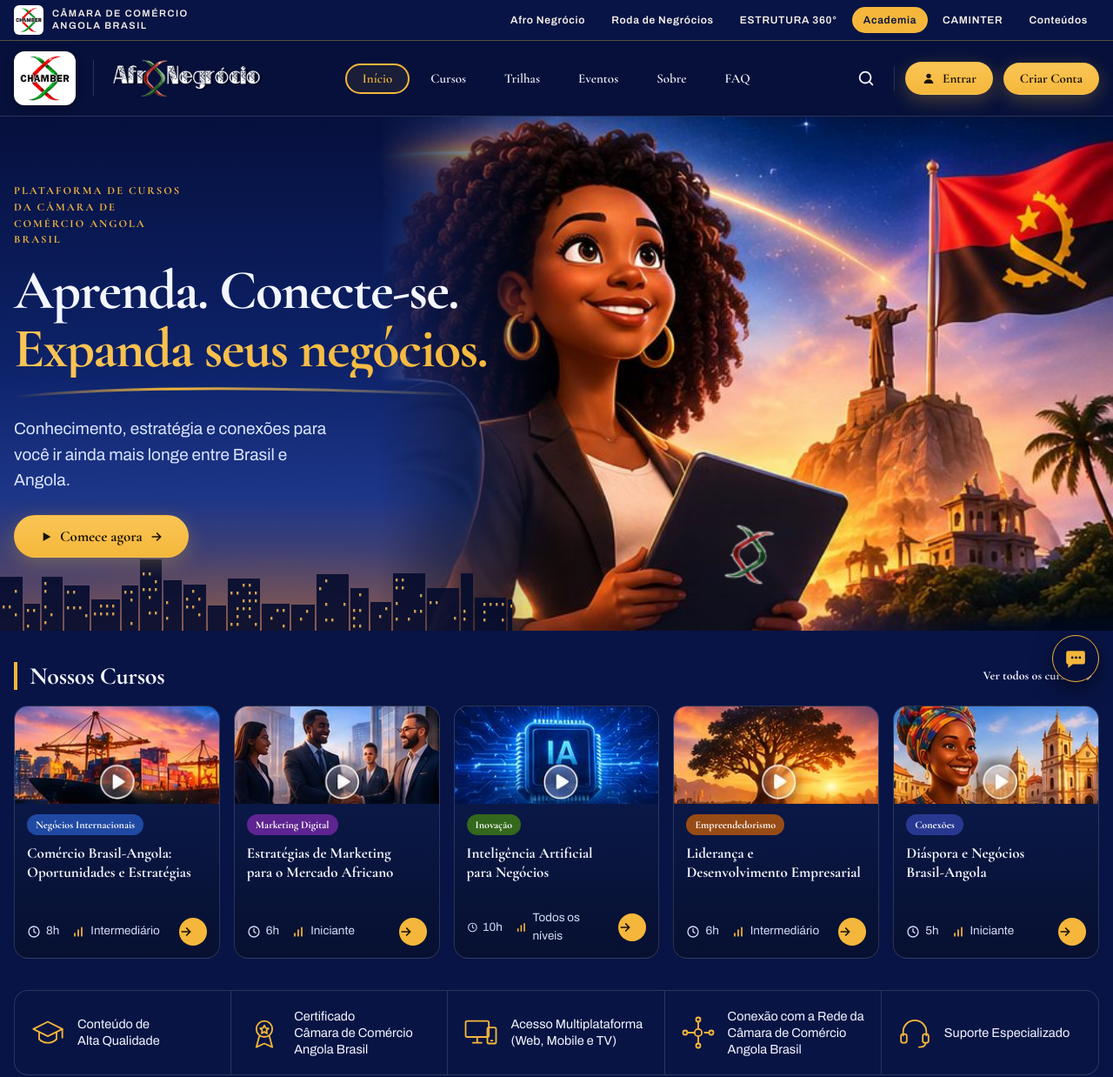
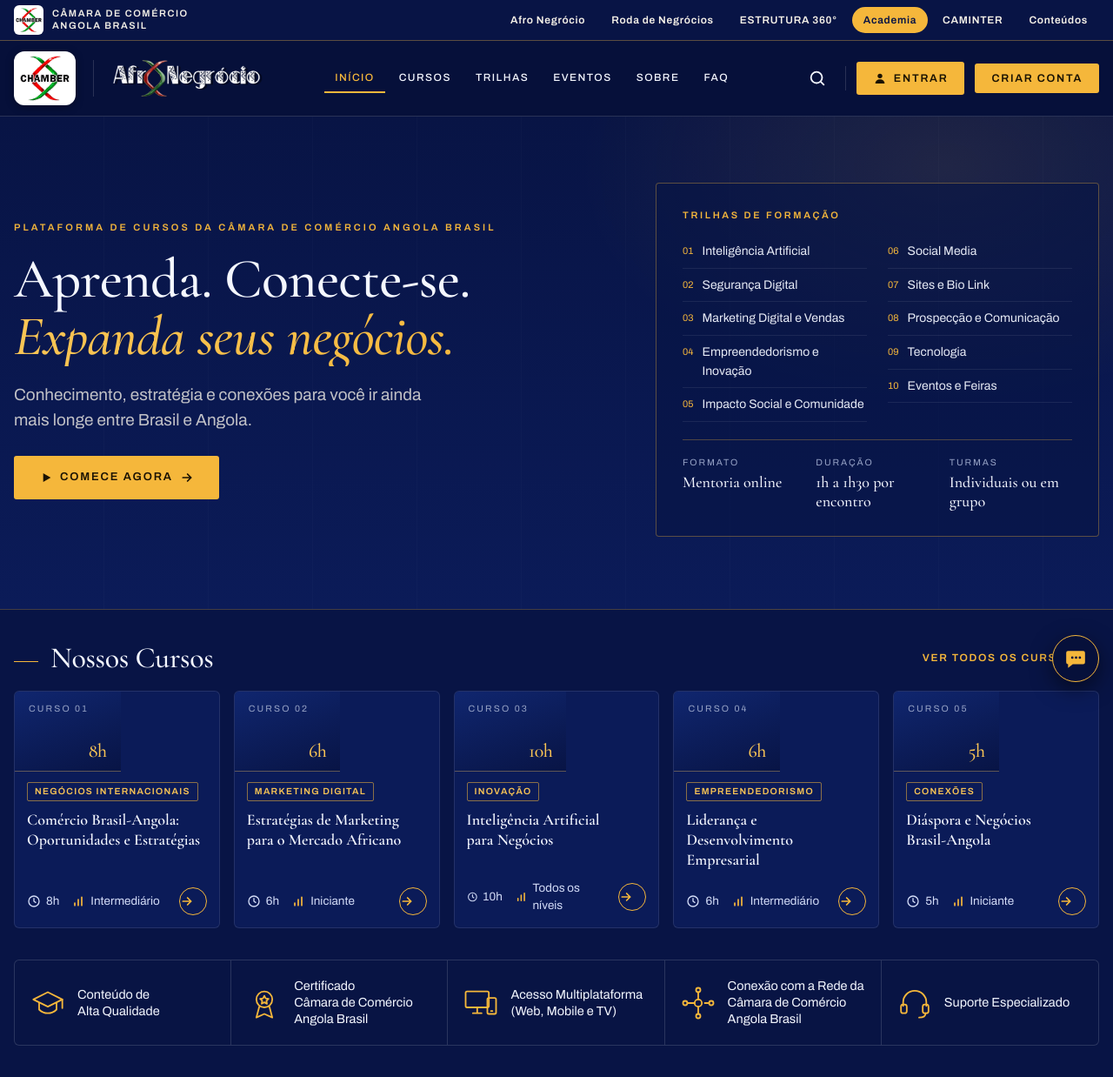
Before and after one commit to AngolaBrasil/ccab-ecossistema, a plain HTML site: page academia/index.html in a window 1280 px wide. Shown: the top 1238 px of the page at 87% size. Drawn offline with nearby package versions, Linux system fonts and the light colour scheme.

Commit message:
Academia com visual institucional, sem ilustrações
Co-Authored-By: Claude Opus 5.5 <noreply@anthropic.com>
Claude-Session: https://claude.ai/code/session_01AYGoUqsLTVEej2s1AkZMRs

```diff
--- a/academia/index.html
+++ b/academia/index.html
@@ -285,6 +285,57 @@ section[id]{scroll-margin-top:108px}
 </div></nav>
 <style id="ccab-identidade">h1,h2,h3,h4{letter-spacing:-.005em}:root{--bg:#081445;--bg-2:#0B1B58;--panel:#0F2366;--panel-2:#10266F;--gold-2:#FAC555;--muted:#B4BEDA}h1,h2,h3{font-weight:600}</style>
 <style id="ccab-a11y">.txt .tag{background-image:linear-gradient(rgba(0,0,0,.32),rgba(0,0,0,.32))}button[data-open] .body .tag{background-image:linear-gradient(rgba(0,0,0,.32),rgba(0,0,0,.32))}</style>
+<style id="acad-pro">
+/* Academia: tom institucional (sem ilustrações, paleta sóbria) */
+.hero{background:radial-gradient(ellipse 55% 80% at 85% 10%,rgba(245,183,59,.10),transparent 60%),linear-gradient(180deg,#081445 0%,#0B1B58 100%)!important;border-bottom:1px solid rgba(245,183,59,.25)}
+.hero::before{content:"";position:absolute;inset:0;z-index:-1;opacity:.5;background:repeating-linear-gradient(90deg,transparent 0 119px,rgba(255,255,255,.035) 119px 120px)}
+.hero-art,#skyline,.swoosh{display:none!important}
+.hero .wrap{display:grid;grid-template-columns:minmax(0,1.15fr) minmax(0,.85fr);gap:48px;align-items:center}
+.hero h1{font-weight:500!important;letter-spacing:-.01em!important;font-size:clamp(38px,5vw,66px)!important;margin:18px 0 18px!important}
+.hero h1 em{font-style:italic!important}
+.hero p{color:rgba(245,241,232,.78)!important;max-width:44ch!important}
+.eyebrow{font-family:var(--font-body)!important;font-weight:600!important;font-size:11px!important;letter-spacing:.28em!important;max-width:none!important}
+.hero-panel{border:1px solid rgba(245,183,59,.35);background:rgba(8,20,69,.6);padding:28px 30px;border-radius:4px}
+.hp-k{display:block;font-size:11px;font-weight:600;letter-spacing:.24em;text-transform:uppercase;color:var(--gold);margin-bottom:14px}
+.hero-panel ol{list-style:none;margin:0;padding:0;columns:2;column-gap:24px}
+.hero-panel li{break-inside:avoid;display:flex;gap:10px;padding:8px 0;border-bottom:1px solid rgba(255,255,255,.08);font-size:14px;color:#E6EAF5}
+.hero-panel li span{font-size:11px;color:var(--gold);padding-top:2px;font-variant-numeric:tabular-nums}
+.hero-panel dl{display:grid;grid-template-columns:repeat(3,minmax(0,1fr));gap:12px;margin:20px 0 0;padding-top:18px;border-top:1px solid rgba(245,183,59,.3)}
+.hero-panel dt{font-size:10.5px;letter-spacing:.18em;text-transform:uppercase;color:#97A3C6}
+.hero-panel dd{margin:4px 0 0;font-family:var(--font-display);font-size:18px;font-weight:500;line-height:1.2}
+@media (max-width:900px){.hero .wrap{grid-template-columns:minmax(0,1fr)}.hero-panel ol{columns:1}}
+@media (max-width:480px){.hero-panel dl{grid-template-columns:1fr}}
+.btn{border-radius:3px!important;font:600 12.5px/1 var(--font-body)!important;letter-spacing:.14em;text-transform:uppercase}
+.btn.gold{background:var(--gold)!important;box-shadow:none!important}
+.hero .btn{padding:16px 28px!important;font-size:13px!important}
+.nav button{font:500 12px/1 var(--font-body)!important;letter-spacing:.12em;text-transform:uppercase;border:0!important;border-bottom:2px solid transparent!important;border-radius:0!important;padding:10px 12px!important}
+.nav button[aria-current="true"]{background:none!important;border-bottom-color:var(--gold)!important}
+.sec-head h2{font-weight:500!important;font-size:clamp(26px,2.8vw,34px)!important;border-left:0!important;padding-left:0!important}
+.sec-head h2::before{content:"";display:inline-block;width:28px;height:1px;background:var(--gold);vertical-align:middle;margin-right:14px}
+.sec-head .more{font:600 12px var(--font-body)!important;letter-spacing:.14em;text-transform:uppercase;color:var(--gold)!important}
+.card{border-radius:6px!important;background:#0B1B58!important;border-color:rgba(255,255,255,.1)!important}
+.card:hover{transform:translateY(-2px)!important;box-shadow:0 14px 30px -18px rgba(0,0,0,.8)!important}
+.card .art,.tile,.event .art,.sheet-hero{background:linear-gradient(160deg,#10266F,#081445)!important;border-bottom:1px solid rgba(245,183,59,.35)}
+.card .art{height:92px!important;justify-content:space-between;align-items:flex-end}
+.card .art b{font:500 26px/1 var(--font-display)!important;color:var(--gold-2)}
+.card .art i{font-style:normal;font-size:10.5px;letter-spacing:.2em;text-transform:uppercase;color:#97A3C6;align-self:flex-start}
+.card--feat .art b{font-size:22px!important}
+.card .ttl{font-weight:600!important;font-size:18px!important}
+.card .go{background:transparent!important;border:1px solid var(--gold);color:var(--gold)!important}
+.tag{background:none!important;background-image:none!important;border:1px solid rgba(245,183,59,.55);color:var(--gold-2)!important;font:600 10.5px/1 var(--font-body)!important;letter-spacing:.12em;text-transform:uppercase;border-radius:2px!important;padding:5px 8px!important}
+.tile{border-radius:6px!important;border-color:rgba(245,183,59,.25)!important}
+.tile b{font-weight:500!important;color:var(--gold-2)}
+.event{border-radius:6px!important;border-color:rgba(245,183,59,.35)!important}
+.event .art{font-weight:500!important;color:var(--gold-2);border-bottom:0;border-right:1px solid rgba(245,183,59,.35)}
+.event h3,.faq summary{font-weight:600!important}
+.chip{font:500 12px/1 var(--font-body)!important;letter-spacing:.06em;border-radius:3px!important}
+.perks,.stat,.faq details,.sheet{border-radius:6px!important}
+.stat b{font-weight:500!important}
+.sheet-hero--plain{height:70px;padding:0!important}
+.globe{background:linear-gradient(180deg,var(--bg),#081445)!important;border-top:1px solid rgba(245,183,59,.2);padding-top:48px!important}
+.globe::after{display:none}
+.together span{font-family:var(--font-body)!important;font-weight:600!important;font-size:11px!important}
+</style>
 
 <script>(function(){try{var a=document.querySelector(".ccab-bar a[aria-current=page]");if(a&&a.scrollIntoView)a.parentNode.parentNode.scrollLeft=a.offsetLeft-60;}catch(e){}})();</script>
 <header class="top">
@@ -333,6 +384,7 @@ section[id]{scroll-margin-top:108px}
           <svg width="16" height="16" viewBox="0 0 24 24" fill="none" stroke="currentColor" stroke-width="2.6" stroke-linecap="round" stroke-linejoin="round" aria-hidden="true"><path d="M5 12h14m-6-6 6 6-6 6"/></svg>
         </button>
       </div>
+      <aside class="hero-panel" aria-label="Trilhas da Academia"><span class="hp-k">Trilhas de formação</span><ol><li><span>01</span>Inteligência Artificial</li><li><span>02</span>Segurança Digital</li><li><span>03</span>Marketing Digital e Vendas</li><li><span>04</span>Empreendedorismo e Inovação</li><li><span>05</span>Impacto Social e Comunidade</li><li><span>06</span>Social Media</li><li><span>07</span>Sites e Bio Link</li><li><span>08</span>Prospecção e Comunicação</li><li><span>09</span>Tecnologia</li><li><span>10</span>Eventos e Feiras</li></ol><dl><div><dt>Formato</dt><dd>Mentoria online</dd></div><div><dt>Duração</dt><dd>1h a 1h30 por encontro</dd></div><div><dt>Turmas</dt><dd>Individuais ou em grupo</dd></div></dl></aside>
     </div>
   </section>
 
@@ -425,12 +477,12 @@ section[id]{scroll-margin-top:108px}
 
 <script>
 (function(){
-  var IMGS = {"hero": "/assets/09c0e9df65ac6b.jpg", "c1": "/assets/f7c9faeffc1fba.jpg", "c2": "/assets/e0c2009f91ed6f.jpg", "c3": "/assets/f1e539b80cfb64.jpg", "c4": "/assets/1fa0478b1f55bd.jpg", "c5": "/assets/25262b23d1fe36.jpg", "globe": "/assets/eec104adebe42b.jpg", "ccab": "/assets/46325cc1311826.png", "ccabfull": "/assets/46325cc1311826.png", "afro": "/assets/1fa8038cfbbc79.png"};
+  var IMGS = {"hero": "", "c1": "", "c2": "", "c3": "", "c4": "", "c5": "", "globe": "", "ccab": "/assets/46325cc1311826.png", "ccabfull": "/assets/46325cc1311826.png", "afro": "/assets/1fa8038cfbbc79.png"};
   var EMAIL = "agencia@angolabrasil.org.br";
 
   /* imagens extraídas do mockup */
-  document.documentElement.style.setProperty("--hero-art","url("+IMGS.hero+")");
-  document.documentElement.style.setProperty("--globe-img","url("+IMGS.globe+")");
+
+
   Array.prototype.forEach.call(document.querySelectorAll("[data-img]"),function(el){ el.src = IMGS[el.getAttribute("data-img")]; });
 
   /* skyline decorativo do banner */
@@ -526,9 +578,9 @@ section[id]{scroll-margin-top:108px}
   var ICON_BARS  = '<svg width="16" height="16" viewBox="0 0 24 24" fill="none" stroke="#f5b73b" stroke-width="2.6" stroke-linecap="round" aria-hidden="true"><path d="M6 19v-4M12 19V9M18 19V5"/></svg>';
   var ICON_ARROW = '<svg width="16" height="16" viewBox="0 0 24 24" fill="none" stroke="currentColor" stroke-width="2.6" stroke-linecap="round" stroke-linejoin="round" aria-hidden="true"><path d="M5 12h14m-6-6 6 6-6 6"/></svg>';
 
-  function featuredCard(c){
-    return '<button type="button" class="card" data-open="'+c.id+'">'+
-      '<img class="pic" src="'+IMGS[c.img]+'" alt="">'+
+  function featuredCard(c,i){
+    return '<button type="button" class="card card--feat" data-open="'+c.id+'">'+
+      '<span class="art"><i>Curso '+('0'+((i||0)+1)).slice(-2)+'</i><b>'+esc(c.hours)+'</b></span>'+
       '<span class="body"><span class="tag" style="--tg:'+c.color+'">'+esc(c.tag)+'</span>'+
       '<span class="ttl">'+esc(c.title)+'</span>'+
       '<span class="meta"><span>'+ICON_CLOCK+esc(c.hours)+'</span><span>'+ICON_BARS+esc(c.level)+'</span><span class="go">'+ICON_ARROW+'</span></span></span>'+
@@ -609,7 +661,7 @@ section[id]{scroll-margin-top:108px}
     var f = FEATURED.filter(function(x){return x.id===id;})[0];
     if(f){
       showSheet(CLOSE+
-        '<div class="sheet-hero photo"><img src="'+IMGS[f.img]+'" alt=""></div>'+
+        '<div class="sheet-hero sheet-hero--plain"></div>'+
         '<div class="sheet-title"><span class="kicker">'+esc(f.tag)+'</span><h2 id="sheet-title">'+esc(f.title)+'</h2></div>'+
         '<div class="sheet-body"><p>'+esc(f.summary)+'</p>'+
         '<ul class="facts"><li><small>Formato</small>Mentoria online por videochamada</li><li><small>Carga horária</small>'+esc(f.hours)+'</li><li><small>Nível</small>'+esc(f.level)+'</li><li><small>Horários</small>Adaptados ao fuso de Angola e do Brasil</li></ul>'+
```
Also changed, not shown: assets/09c0e9df65ac6b.jpg (deleted), assets/1fa0478b1f55bd.jpg (deleted), assets/25262b23d1fe36.jpg (deleted), assets/e0c2009f91ed6f.jpg (deleted), assets/eec104adebe42b.jpg (deleted), assets/f1e539b80cfb64.jpg (deleted), assets/f7c9faeffc1fba.jpg (deleted).
